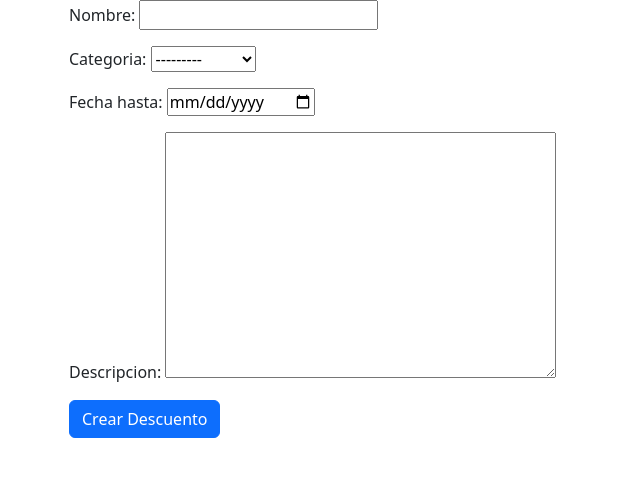
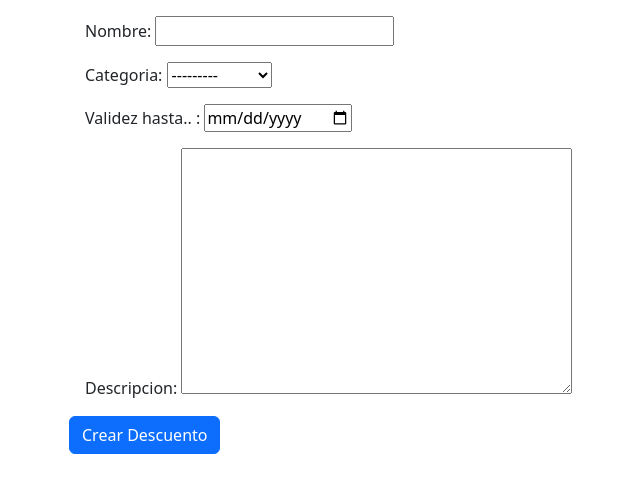
Before and after one commit to federicoFrancesconi/UCSE-2024-IW-TP, a Django app: page /crear_descuento/ in a window 1280 px wide. Shown: the part 80-573 px from the top of the page, without its empty margins (263-903 px from the left). Run offline with Django 5.2, Linux system fonts and the light colour scheme; a user stored in the database is signed in; data comes from the database, SQL or seed files in the repository; some libraries are stand-ins or nearby versions.

Commit message:
cambio formulario creacion descuento

```diff
--- a/DescuentAr/templates/crear_descuento.html
+++ b/DescuentAr/templates/crear_descuento.html
@@ -3,7 +3,14 @@
 {% block content %}
     <form method="post">
         {% csrf_token %}
-        {{ form.as_p }}
+        <div class="m-3">{{ form.nombre.label_tag }} {{ form.nombre }}</div>
+        <div class="m-3">{{ form.categoria.label_tag }} {{ form.categoria }}</div>
+        <div class="m-3">
+            <label for="{{ form.fecha_hasta.id_for_label }}">Validez hasta.. :</label>
+         {{ form.fecha_hasta }}
+        </div>
+        <div class="m-3">{{ form.descripcion.label_tag }} {{ form.descripcion }}</div>
+
         <button type="submit" class="btn btn-primary">Crear Descuento</button>
     </form>
 {% endblock %}
```
